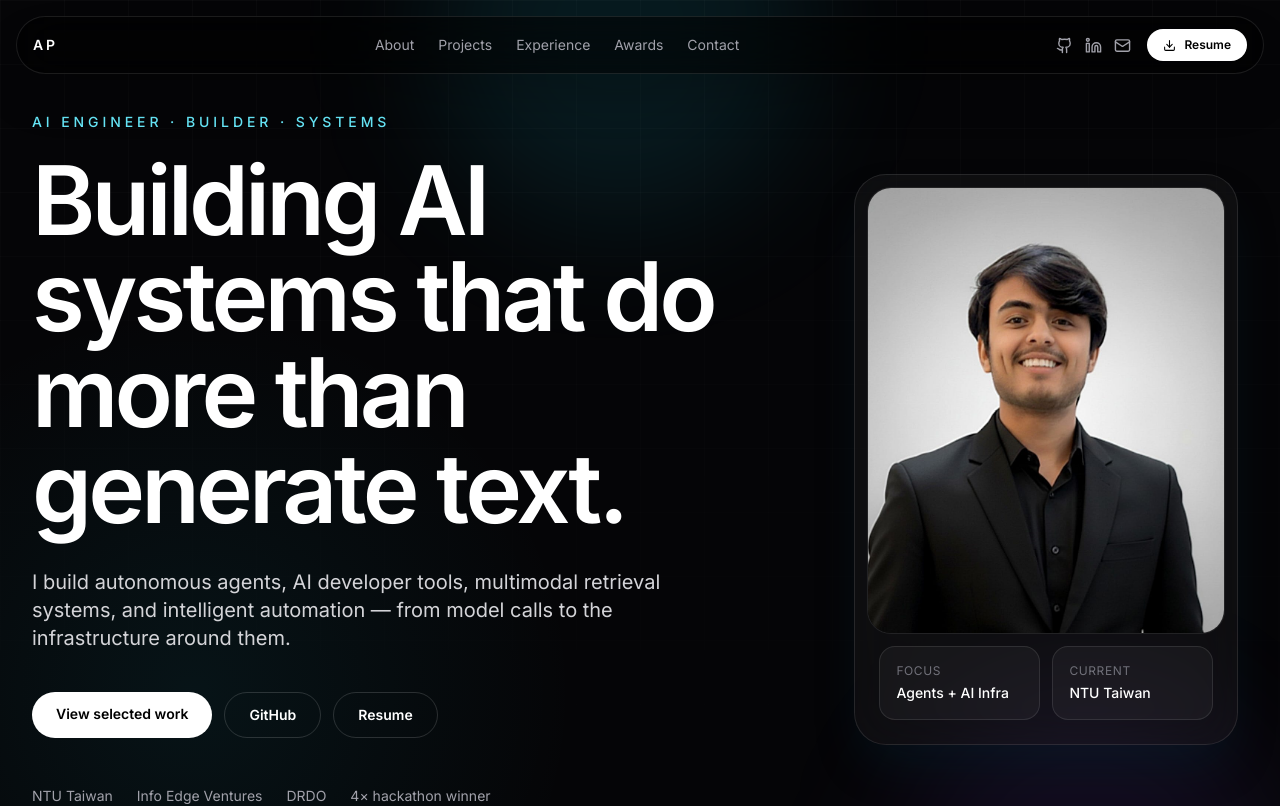
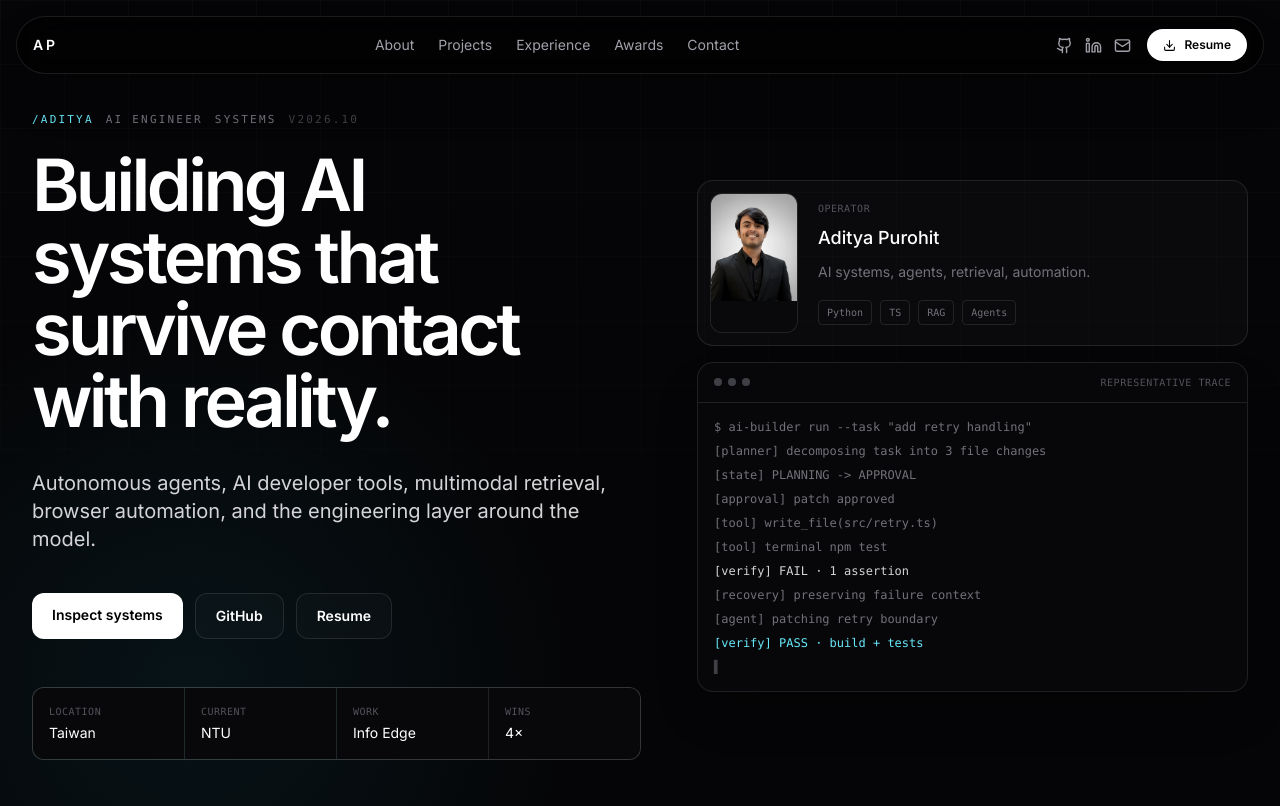
Before and after one commit to adityapurohit01/my_portfolio, a Next.js app: page / in a window 1280 px wide. Shown: the top 806 px of the page. Built offline with nearby package versions, Linux system fonts and the light colour scheme.

Commit message:
Refine hero into DevTool workbench

```diff
--- a/src/components/Hero.tsx
+++ b/src/components/Hero.tsx
@@ -1,42 +1,61 @@
 import Image from "next/image";
 import Link from "next/link";
+import LiveTerminal from "@/components/LiveTerminal";
 
 export default function Hero() {
   return (
     <section className="relative overflow-hidden border-b border-white/10">
       <div className="absolute inset-0 hero-grid opacity-60" aria-hidden="true" />
-      <div className="absolute -top-40 left-1/3 h-96 w-96 rounded-full bg-cyan-400/10 blur-3xl" aria-hidden="true" />
-      <div className="absolute -bottom-40 right-0 h-96 w-96 rounded-full bg-violet-500/10 blur-3xl" aria-hidden="true" />
+      <div className="absolute -top-40 left-1/3 h-96 w-96 rounded-full bg-cyan-400/8 blur-3xl" aria-hidden="true" />
 
-      <div className="relative mx-auto grid min-h-[760px] max-w-7xl items-center gap-16 px-6 py-28 lg:grid-cols-[1.3fr_0.7fr] lg:px-8">
+      <div className="relative mx-auto grid min-h-[790px] max-w-7xl items-center gap-14 px-6 py-28 lg:grid-cols-[1.05fr_0.95fr] lg:px-8">
         <div>
-          <p className="mb-5 text-sm font-medium uppercase tracking-[0.28em] text-cyan-300">AI Engineer · Builder · Systems</p>
-          <h1 className="max-w-5xl text-5xl font-semibold tracking-[-0.04em] text-white sm:text-6xl lg:text-8xl">Building AI systems that do more than generate text.</h1>
+          <div className="mb-5 flex flex-wrap items-center gap-3 font-mono text-[11px] uppercase tracking-[0.2em] text-zinc-500">
+            <span className="text-cyan-300">/aditya</span>
+            <span>AI engineer</span>
+            <span>systems</span>
+            <span className="text-zinc-700">v2026.10</span>
+          </div>
+
+          <h1 className="max-w-5xl text-5xl font-semibold tracking-[-0.05em] text-white sm:text-6xl lg:text-7xl">
+            Building AI systems that survive contact with reality.
+          </h1>
           <p className="mt-8 max-w-2xl text-lg leading-8 text-zinc-300 sm:text-xl">
-            I build autonomous agents, AI developer tools, multimodal retrieval systems, and intelligent automation — from model calls to the infrastructure around them.
+            Autonomous agents, AI developer tools, multimodal retrieval, browser automation, and the engineering layer around the model.
           </p>
 
           <div className="mt-10 flex flex-wrap gap-3">
-            <Link href="#projects" className="rounded-full bg-white px-6 py-3 text-sm font-semibold text-black transition hover:bg-cyan-200">View selected work</Link>
-            <a href="https://github.com/adityapurohit01" target="_blank" rel="noreferrer" className="rounded-full border border-white/15 px-6 py-3 text-sm font-semibold text-white transition hover:border-cyan-300/60 hover:text-cyan-200">GitHub</a>
-            <a href="/Aditya_purohit_2026.pdf" download className="rounded-full border border-white/15 px-6 py-3 text-sm font-semibold text-white transition hover:border-violet-300/60 hover:text-violet-200">Resume</a>
+            <Link href="#projects" className="rounded-xl bg-white px-5 py-3 text-sm font-semibold text-black transition hover:bg-cyan-200">Inspect systems</Link>
+            <a href="https://github.com/adityapurohit01" target="_blank" rel="noreferrer" className="rounded-xl border border-white/10 bg-white/[0.02] px-5 py-3 text-sm font-semibold text-white transition hover:border-cyan-300/40 hover:text-cyan-200">GitHub</a>
+            <a href="/Aditya_purohit_2026.pdf" download className="rounded-xl border border-white/10 bg-white/[0.02] px-5 py-3 text-sm font-semibold text-white transition hover:border-white/20">Resume</a>
           </div>
 
-          <div className="mt-12 flex flex-wrap gap-x-6 gap-y-3 text-sm text-zinc-400">
-            <span>NTU Taiwan</span><span>Info Edge Ventures</span><span>DRDO</span><span>4× hackathon winner</span>
+          <div className="mt-12 grid max-w-2xl grid-cols-2 gap-px overflow-hidden rounded-xl border border-white/10 bg-white/10 sm:grid-cols-4">
+            <div className="bg-[#08080a] p-4"><div className="font-mono text-[10px] uppercase tracking-wider text-zinc-600">location</div><div className="mt-1 text-sm text-white">Taiwan</div></div>
+            <div className="bg-[#08080a] p-4"><div className="font-mono text-[10px] uppercase tracking-wider text-zinc-600">current</div><div className="mt-1 text-sm text-white">NTU</div></div>
+            <div className="bg-[#08080a] p-4"><div className="font-mono text-[10px] uppercase tracking-wider text-zinc-600">work</div><div className="mt-1 text-sm text-white">Info Edge</div></div>
+            <div className="bg-[#08080a] p-4"><div className="font-mono text-[10px] uppercase tracking-wider text-zinc-600">wins</div><div className="mt-1 text-sm text-white">4×</div></div>
           </div>
         </div>
 
-        <div className="mx-auto w-full max-w-sm">
-          <div className="relative rounded-[2rem] border border-white/10 bg-white/[0.04] p-3 shadow-2xl shadow-cyan-950/30 backdrop-blur-xl">
-            <div className="overflow-hidden rounded-[1.5rem] border border-white/10 bg-zinc-950">
-              <Image src="/ADI.jpg" alt="Aditya Purohit" width={720} height={900} className="aspect-[4/5] w-full object-cover object-center" priority />
+        <div className="space-y-4">
+          <div className="grid grid-cols-[88px_1fr] gap-3 rounded-2xl border border-white/10 bg-white/[0.025] p-3">
+            <div className="overflow-hidden rounded-xl border border-white/10 bg-zinc-950">
+              <Image src="/ADI.jpg" alt="Aditya Purohit" width={176} height={220} className="aspect-[4/5] w-full object-cover" priority />
             </div>
-            <div className="grid grid-cols-2 gap-3 p-3">
-              <div className="rounded-2xl border border-white/10 bg-white/[0.04] p-4"><p className="text-xs uppercase tracking-wider text-zinc-500">Focus</p><p className="mt-1 text-sm font-medium text-white">Agents + AI Infra</p></div>
-              <div className="rounded-2xl border border-white/10 bg-white/[0.04] p-4"><p className="text-xs uppercase tracking-wider text-zinc-500">Current</p><p className="mt-1 text-sm font-medium text-white">NTU Taiwan</p></div>
+            <div className="p-2">
+              <div className="font-mono text-[10px] uppercase tracking-wider text-zinc-600">operator</div>
+              <div className="mt-2 text-lg font-medium text-white">Aditya Purohit</div>
+              <div className="mt-2 text-sm leading-6 text-zinc-500">AI systems, agents, retrieval, automation.</div>
+              <div className="mt-4 flex flex-wrap gap-2 font-mono text-[10px] text-zinc-500">
+                <span className="rounded border border-white/10 px-2 py-1">Python</span>
+                <span className="rounded border border-white/10 px-2 py-1">TS</span>
+                <span className="rounded border border-white/10 px-2 py-1">RAG</span>
+                <span className="rounded border border-white/10 px-2 py-1">Agents</span>
+              </div>
             </div>
           </div>
+          <LiveTerminal />
         </div>
       </div>
     </section>
```
